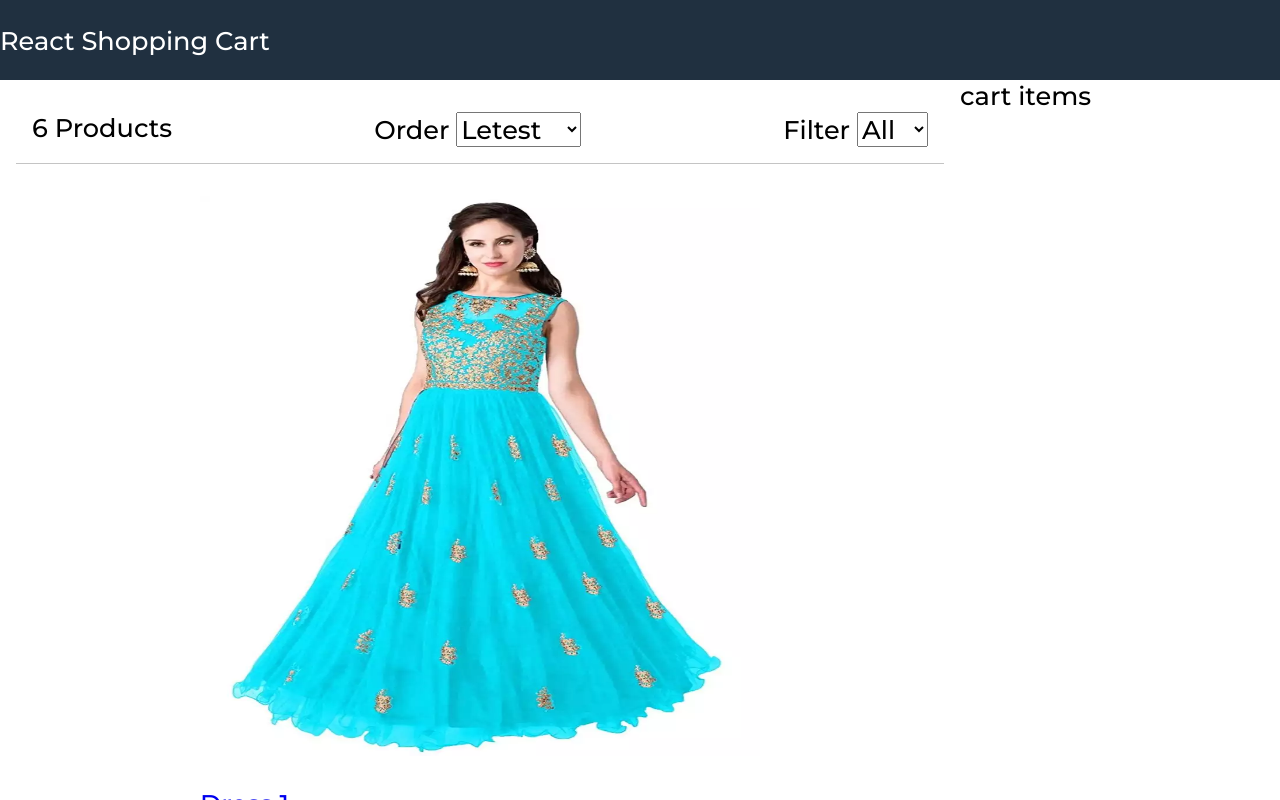
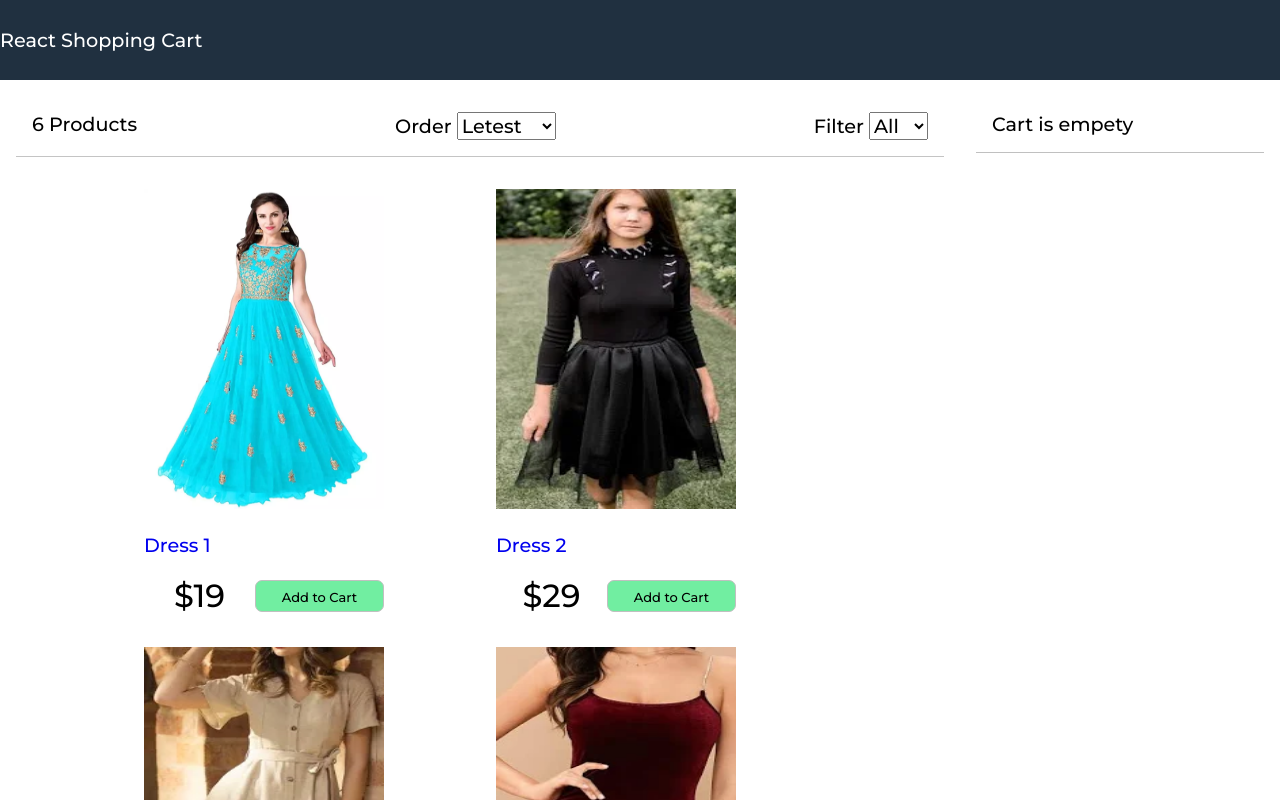
Before and after one commit to kumar-varun-vyas/shop-cart, a React (Create React App) app: page / in a window 1280 px wide. Shown: the top 800 px of the page. Built offline with nearby package versions, Linux system fonts and the light colour scheme.

Commit message:
cart-component

```diff
--- a/src/App.js
+++ b/src/App.js
@@ -5,12 +5,14 @@
 import Products from './components/products';
 import Filter from './components/Filter';
 import products from './components/products';
+import Cart from './components/Cart';
 
 class App extends React.Component {
   constructor(){
     super();
     this.state ={
       products : data.products,
+      cartItems:[],
       size : '',
       sort: ''
     }
@@ -18,26 +20,51 @@
     this.sortProducts = this.sortProducts.bind(this);
   }
 
+  removeFromCart =(product) =>{
+    const cartItems = this.state.cartItems.slice();
+    this.setState({cartItems :  cartItems.filter(x=> x.id != product.id)})
+
+
+  }
+
+  addToCart = (product) =>{
+    const cartItems = this.state.cartItems.slice();
+    let alreadyInCart = false;
+    cartItems.forEach(item=>{
+      if(item.id === product.id){
+        item.count++;
+        alreadyInCart = true;
+      }
+    });
+    if(!alreadyInCart){
+      cartItems.push({...product, count: 1})
+    }
+    this.setState({cartItems})
+  }
+
   sortProducts(event){
     console.log(event.target.value);
     const sort = event.target.value
-    this.setState({
+    this.setState((state)=>({
       sort: sort,
-      products: data.products.slice().sort((a,b) =>(
+      products: this.state.products.slice().sort((a,b) =>(
         sort === "lowest"?
-        ((a.price >b.price)?   1: -1):
+        a.price >b.price?   1: -1:
         sort === "highest"?
-        ((a.price < b.price)?1 :-1):
-        ((a.id < b.id)?1 :-1)
+       a.price < b.price?1 :-1:
+        a.id < b.id
+        ?1 :-1
       ))
-    })
+    }))
   }
 
   filterProducts(event){
     console.log(event.target.value);
-    if( event.target.value ===""){
-      this.setState({size: event.target.value , products :data.products})
-    }else{
+    if( event.target.value ==="ALL"){
+      this.setState({size: event.target.value })
+    }
+
+    else{
       this.setState({
         size: event.target.value,
         products: data.products.filter(product=> product.availableSizes.indexOf(event.target.value)>=0)
@@ -60,9 +87,12 @@
               sort={this.state.sort}
               filterProducts={this.filterProducts}
               sortProducts = {this.sortProducts}/>
-              <Products products = {this.state.products}/>
+              <Products products = {this.state.products} addToCart ={this.addToCart}/>
             </div>
-            <div className="sidebar">cart items</div>
+            <div className="sidebar">
+              <Cart cartItems= {this.state.cartItems}
+              removeFromCart ={this.removeFromCart}/>
+            </div>
           </div>
         </main>
         <footer>
--- /dev/null
+++ b/src/components/Cart.js
@@ -0,0 +1,53 @@
+import React, { Component } from 'react'
+import formatCurrency from '../utile'
+export default class Cart extends Component {
+    render() {
+        const {cartItems} =this.props;
+        return (
+            <>
+            <div>
+                {cartItems.length === 0 ? (<div className =" cart cart-header">Cart is empety</div>)
+                : (
+                    <div className = "cart cart-header">
+                        You have {cartItems.length} in the cart {" "}
+                    </div>
+                )
+
+
+            }
+            </div>
+            <div className="cart">
+                <ul className="cart-items">
+                    {cartItems.map(item=>(
+                        <li key={item.id}>
+                            <div>
+                                <img src={item.image} alt={item.title}></img>
+                            </div>
+                            <div>
+                                <div>{item.title}</div>
+                                <div className="right">
+                                    {formatCurrency(item.price)} x {item.count}
+                                    <button onClick={()=>this.props.removeFromCart(item)}>
+                                        Remove
+                                    </button>
+                                </div>
+
+                            </div>
+                        </li>
+                    ))}
+                </ul>
+            </div>
+            {cartItems.length!==0 && (
+                <div className ="cart">
+                    <div className="total" >
+                        Total : {" "}
+                        {formatCurrency( cartItems.reduce((a,c)=> a+ c.price * c.count ,0))}
+                        <button className="primary">Proceed</button>
+                    </div>
+                </div>
+            ) }
+
+            </>
+        )
+    }
+}
--- a/src/components/products.css
+++ b/src/components/products.css
@@ -8,7 +8,7 @@
     list-style-type:none ;
 }
 .products li {
-    flex: 0 1 35rem;
+    flex:  0 1 20rem;
 
     padding: 1rem;
 
@@ -22,8 +22,8 @@
 }
 
 .product img{
-  width: 35rem;
-   height: 35rem;
+  width: 15rem;
+   height: 20rem;
    justify-content: center;
 }
 
@@ -31,6 +31,7 @@
     display: flex;
     justify-content: space-between;
     align-items: center;
+    width: 15rem;
 }
 .product-price div , .product-price button{
     text-align: center;
@@ -43,10 +44,14 @@
 }
 
 button{
-    padding: 1rem;
+    padding: .5rem;
     border: .1rem   #c0c0c0 solid;
     background-color: #71eea1;
     cursor: pointer;
+    width: 10rem;
+    height: 2rem;
+    font-size: small;
+    border-radius: 7px;
 }
     button:hover{
         border: 0.1rem #8080c0 solid;
--- a/src/components/products.js
+++ b/src/components/products.js
@@ -20,7 +20,7 @@
                                     <div>
                                          {formatCurrency(product.price)}
                                     </div>
-                                    <button>
+                                    <button onClick={()=>this.props.addToCart(product)}>
                                         Add to Cart
                                     </button>
                                 </div>
--- a/src/index.css
+++ b/src/index.css
@@ -21,7 +21,7 @@
 }
 body, input,select,button, textarea{
   font-family: Montserrat,Arial, Helvetica, sans-serif;
-  font-size: 1.6rem;
+  font-size: 1.2rem;
 
 }
 
@@ -64,3 +64,54 @@
 a{
   text-decoration: none;
 }
+/*cart */
+.cart {
+    padding: 1rem;
+    margin: 1rem;
+    display: flex;
+}
+
+.cart-header{
+    border-bottom: 0.1rem #c0c0c0 solid;
+}
+.cart-items{
+  padding: 0;
+  width: 100%;
+  list-style-type:none;
+}
+.cart-items img{
+  width: 5rem;
+}
+.cart-items li{
+  display: flex;
+}
+.cart-items li div{
+  padding: .5rem;
+}
+
+.cart-items li div:last-child{
+  flex: 1;
+}
+
+.rigth{
+  text-align: right;
+}
+
+ .primary {
+  background-color: #c0c0c0;
+  width: 10rem;
+    height: 2rem;
+    font-size: small;
+}
+.total{
+  display: flex;
+  justify-content: space-between;
+  align-items: center;
+  padding: 5px;
+  width: 100%;
+  background-color: rgb(163, 226, 255);
+  border-radius: 5px;
+}
+.total  > div {
+  flex: 1;
+}
```
